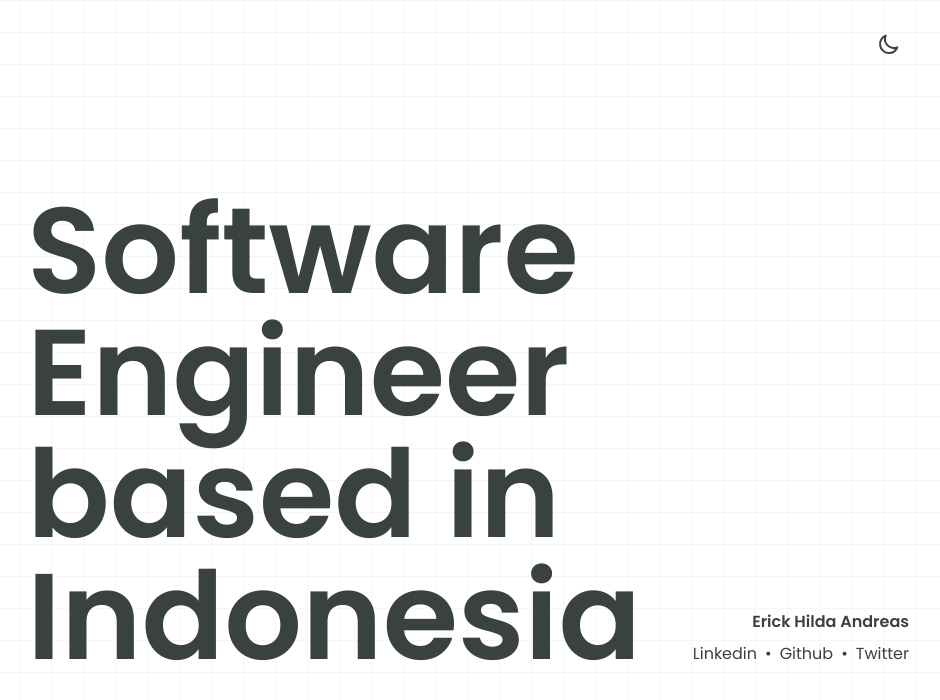
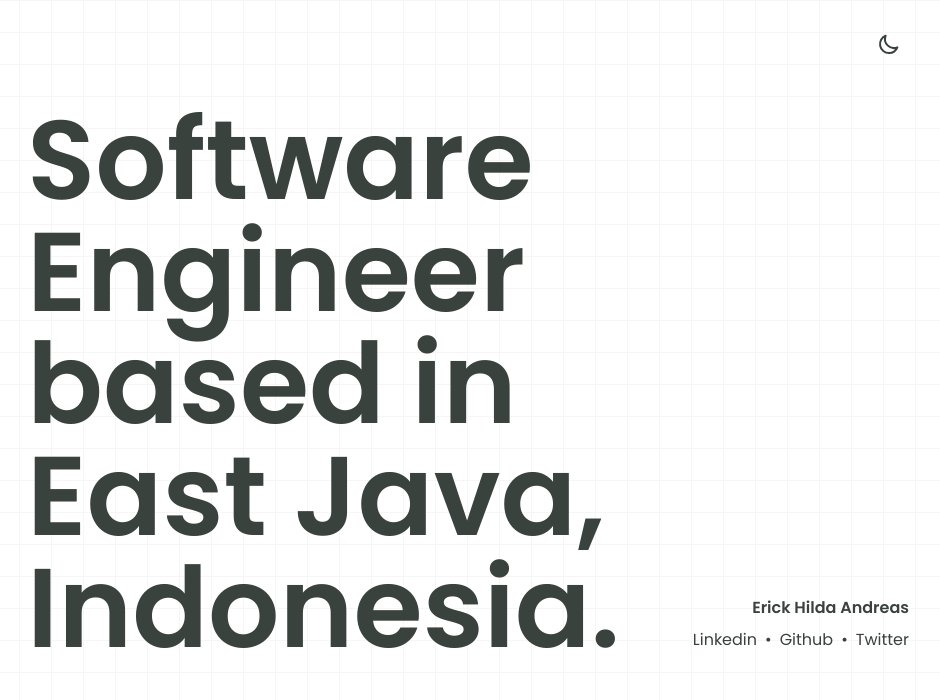
Before and after one commit to erickhilda/erickhilda, a Next.js app: page / in a window 1280 px wide. Shown: the top 700 px of the page, without its empty margins (172-1112 px from the left). Built offline with nearby package versions, Linux system fonts and the light colour scheme.

Commit message:
fix: adjust main text size and main text layout

```diff
--- a/src/pages/index.tsx
+++ b/src/pages/index.tsx
@@ -13,10 +13,10 @@ const Home: NextPage = () => {
 
       <main className='h-full'>
         <div className='flex justify-center'>
-          <div className='dark:text-gold text-outer-space mt-15 px-6 lg:grid lg:grid-cols-3 lg:max-w-[930px]'>
+          <div className='dark:text-gold text-outer-space px-6 lg:grid lg:grid-cols-3 lg:max-w-[930px]'>
             <div className='lg:col-span-2'>
-              <h2 className='lg:text-[122px] leading-none text-[56px] mt-[8vw] font-semibold'>
-                Software Engineer based in Indonesia
+              <h2 className='md:text-[112px] leading-none text-[56px] mt-4 font-semibold'>
+                Software Engineer based in East Java, Indonesia.
               </h2>
             </div>
             <div className='flex flex-col lg:justify-end lg:items-end'>
```
